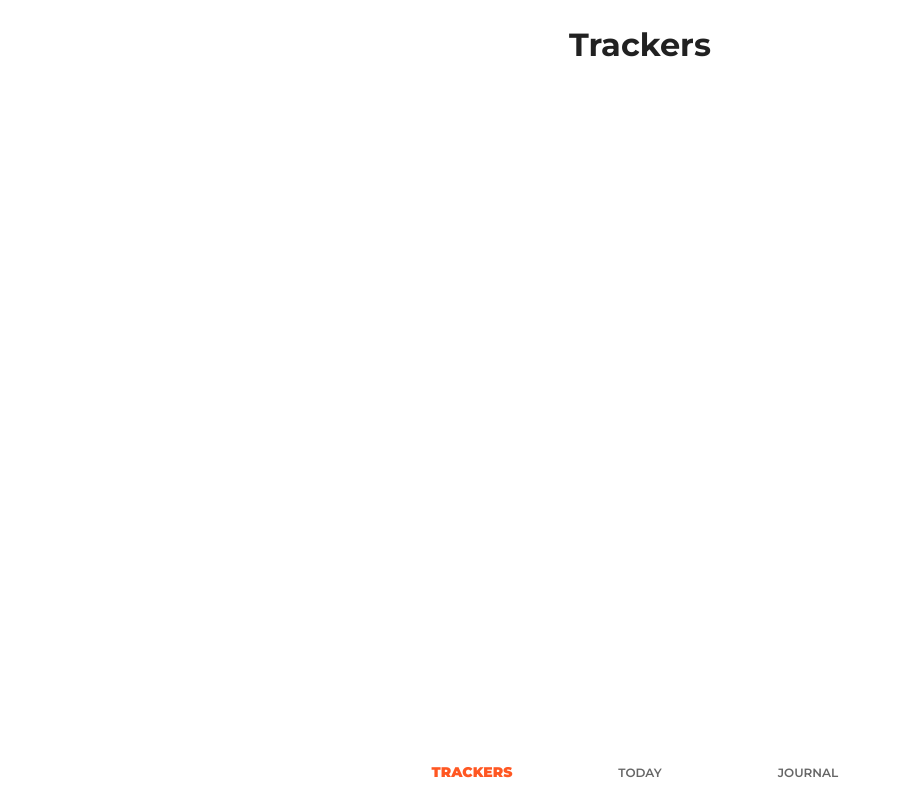
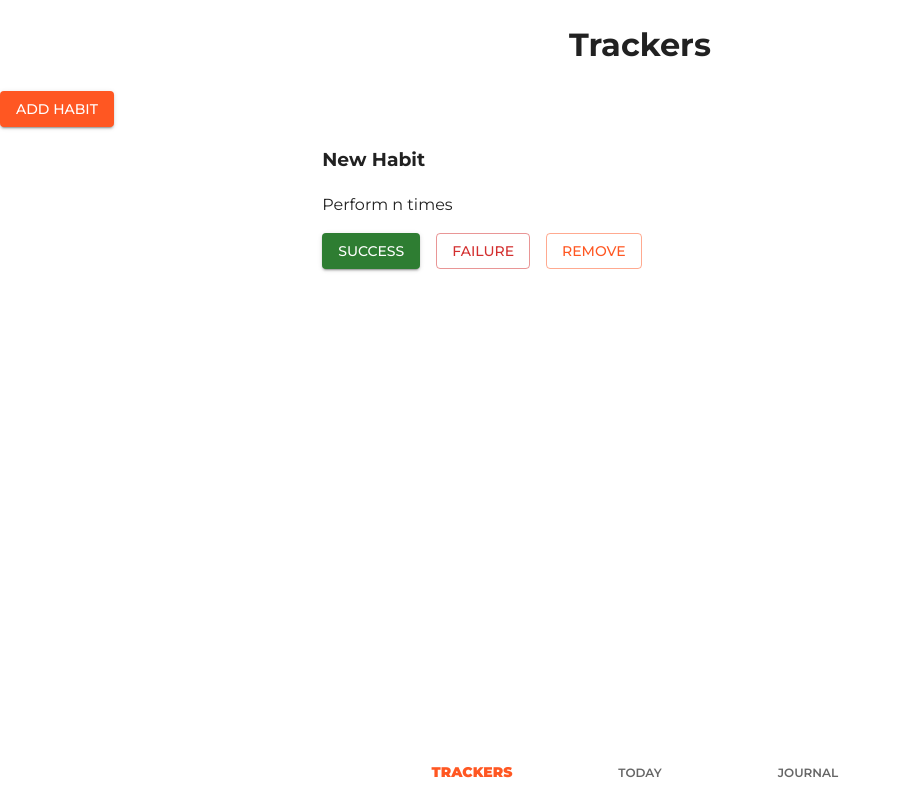
Before and after one commit to therisingtsun/ekdanta, a Next.js app: page /trackers in a window 1280 px wide. Shown: the whole page, without its empty margins (0-897 px from the left). Built offline with nearby package versions, Linux system fonts and the light colour scheme.

Commit message:
tracker added

```diff
--- /dev/null
+++ b/src/app/components/Tracker/Modal.tsx
@@ -0,0 +1,98 @@
+"use client";
+
+import { useState } from "react";
+import Button from "@mui/material/Button";
+import TextField from "@mui/material/TextField";
+import Dialog from "@mui/material/Dialog";
+import DialogActions from "@mui/material/DialogActions";
+import DialogContent from "@mui/material/DialogContent";
+import DialogContentText from "@mui/material/DialogContentText";
+import DialogTitle from "@mui/material/DialogTitle";
+
+import { Habit as HabitStructure } from "@/types/HabitsList";
+
+export const HabitDialog = ({
+	init,
+	openHabitDialog,
+	setOpenHabitDialog,
+	onSubmit,
+}: {
+	init: () => HabitStructure;
+	openHabitDialog: boolean;
+	setOpenHabitDialog: React.Dispatch<React.SetStateAction<boolean>>;
+	onSubmit: (habit: HabitStructure) => void;
+}) => {
+	const [state, setState] = useState<HabitStructure>(init());
+
+	return (
+		<>
+			<Button
+				variant="contained"
+				onClick={() => {
+					setOpenHabitDialog(true);
+					setState(init());
+				}}
+			>
+				Add Habit
+			</Button>
+			<Dialog
+				open={openHabitDialog}
+				onClose={() => setOpenHabitDialog(false)}
+			>
+				<form
+					onSubmit={(event) => {
+						event.preventDefault();
+						onSubmit(state);
+					}}
+				>
+					<DialogTitle>Add Task</DialogTitle>
+					<DialogContent>
+						<DialogContentText>Title</DialogContentText>
+						<TextField
+							autoFocus
+							autoComplete="off"
+							margin="dense"
+							fullWidth
+							variant="standard"
+							onChange={(
+								event: React.ChangeEvent<HTMLInputElement>
+							) => {
+								setState({
+									...state,
+									title: event.target.value.trim(),
+								});
+							}}
+						/>
+						<DialogContentText>Goal</DialogContentText>
+						<TextField
+							autoComplete="off"
+							margin="dense"
+							fullWidth
+							multiline
+							minRows={4}
+							onChange={(
+								event: React.ChangeEvent<HTMLInputElement>
+							) => {
+								setState({
+									...state,
+									goal: event.target.value.trim(),
+								});
+							}}
+						/>
+					</DialogContent>
+					<DialogActions>
+						<Button onClick={() => setOpenHabitDialog(false)}>
+							Cancel
+						</Button>
+						<Button
+							type="submit"
+							onClick={() => setOpenHabitDialog(false)}
+						>
+							Add
+						</Button>
+					</DialogActions>
+				</form>
+			</Dialog>
+		</>
+	);
+};
--- /dev/null
+++ b/src/app/components/Tracker/index.tsx
@@ -0,0 +1,56 @@
+"use client";
+
+import {
+	Habit as HabitStructure,
+	HabitsList as HabitsListStructure,
+} from "@/types/HabitsList";
+import { useState } from "react";
+import Stack from "@mui/material/Stack";
+import Button from "@mui/material/Button";
+export default ({
+	habit,
+	onUpdate,
+}: {
+	habit: HabitStructure;
+	onUpdate: (habit: HabitStructure, ifRemove: boolean) => void;
+}) => {
+	const [state, setState] = useState(habit);
+	const clickHandler = (performed: boolean) => {
+		state.record.push({
+			date: new Date(),
+			performed: performed,
+		});
+		setState({ ...state });
+		onUpdate(state, false);
+	};
+	const updateHandler = () => {
+		onUpdate(state, true);
+	};
+	return (
+		<div className="habit-container">
+			<div className="habit-header">
+				<h3>{state.title}</h3>
+				<p>{state.goal}</p>
+				<Stack direction="row" spacing={2}>
+					<Button
+						variant="contained"
+						color="success"
+						onClick={() => clickHandler(true)}
+					>
+						Success
+					</Button>
+					<Button
+						variant="outlined"
+						color="error"
+						onClick={() => clickHandler(false)}
+					>
+						Failure
+					</Button>
+					<Button variant="outlined" onClick={updateHandler}>
+						Remove
+					</Button>
+				</Stack>
+			</div>
+		</div>
+	);
+};
--- a/src/app/trackers/page.tsx
+++ b/src/app/trackers/page.tsx
@@ -1,9 +1,74 @@
-import BottomNav from "../components/BottomNav"
+"use client";
+
+import {
+	Habit as HabitStructure,
+	HabitsList as HabitsListStructure,
+} from "@/types/HabitsList";
+import BottomNav from "../components/BottomNav";
+import { v4 as uuid } from "uuid";
+import { useState } from "react";
+import Tracker from "../components/Tracker";
+import { HabitDialog } from "../components/Tracker/Modal";
+const habits: HabitStructure[] = [
+	{
+		id: uuid(),
+		title: "New Habit",
+		created: new Date(),
+		goal: "Perform n times",
+		record: [
+			{
+				date: new Date(),
+				performed: false,
+			},
+		],
+	},
+];
 
 export default () => {
-	return <>
-		<h1>Trackers</h1>
+	const [state, setState] = useState(habits);
+	const [openHabitDialog, setOpenHabitDialog] = useState(false);
 
-		<BottomNav />
-	</>
-}
+	const handleHabitSubmit = (habit: HabitStructure) => {
+		setState([...state, habit]);
+	};
+
+	const handleHabitUpdate = (habit: HabitStructure, ifRemove: boolean) => {
+		const i = state.findIndex((t) => t.id === habit.id);
+		if (i > -1) {
+			if (!ifRemove) state[i] = habit;
+			else state.splice(i, 1);
+			setState([...state]);
+		}
+	};
+	console.log(state);
+
+	return (
+		<>
+			<h1>Trackers</h1>
+			<HabitDialog
+				init={() => {
+					return {
+						id: uuid(),
+						title: "",
+						created: new Date(),
+						goal: "",
+						record: [],
+					};
+				}}
+				openHabitDialog={openHabitDialog}
+				setOpenHabitDialog={setOpenHabitDialog}
+				onSubmit={handleHabitSubmit}
+			/>
+			<main>
+				{state.map((habit, i) => (
+					<Tracker
+						key={i}
+						habit={habit}
+						onUpdate={handleHabitUpdate}
+					/>
+				))}
+			</main>
+			<BottomNav />
+		</>
+	);
+};
--- a/src/types/HabitsList.d.ts
+++ b/src/types/HabitsList.d.ts
@@ -4,6 +4,7 @@ export type Streak = {
 };
 
 export type Habit = {
+	id: string;
 	title: string;
 	created: Date;
 	goal: string;
```
